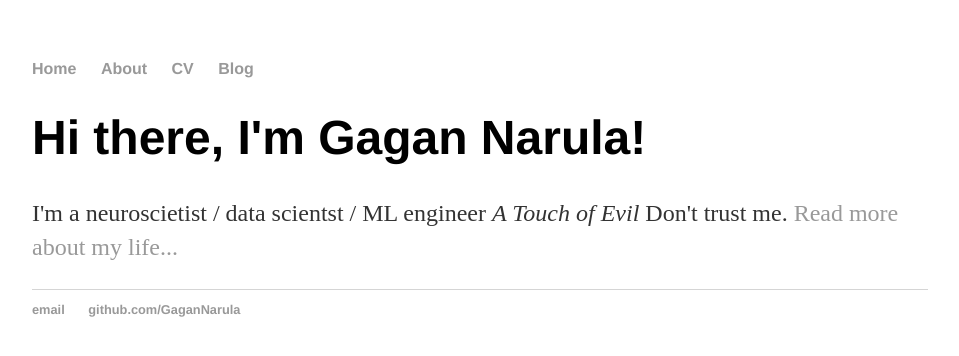
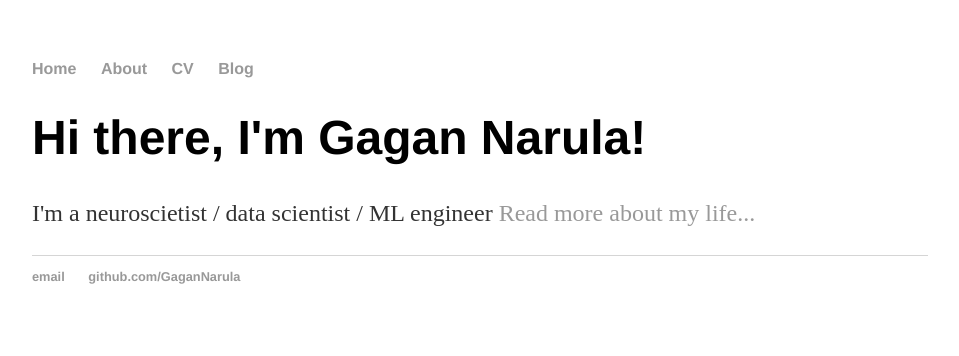
Before and after one commit to GaganNarula/gagannarula.github.io, a Jekyll site: the page built from index.html, in a window 1280 px wide. Shown: the top 356 px of the page, without its empty margins (160-1119 px from the left). Built offline with Jekyll 4.4.1, drawn with Linux system fonts in a browser that asks for light colours.

Commit message:
Update index.html
using default layout and page.title and content tags

```diff
--- a/index.html
+++ b/index.html
@@ -1,31 +1,9 @@
-<!DOCTYPE html>
-<html>
-	<head>
-		<title>Gagan Narula, Impossible Nerd</title>
-		<!-- link to main stylesheet -->
-		<link rel="stylesheet" type="text/css" href="/css/main.css">
-	</head>
-
-	<body>
-		<nav>
-    		<ul>
-        		<li><a href="/">Home</a></li>
-	        	<li><a href="/about">About</a></li>
-        		<li><a href="/cv">CV</a></li>
-        		<li><a href="/blog">Blog</a></li>
-    		</ul>
-		</nav>
-		<div class="container">
-    		<div class="blurb">
-        		<h1>Hi there, I'm Gagan Narula!</h1>
-				<p>I'm a neuroscietist / data scientst / ML engineer <em>A Touch of Evil</em> Don't trust me. <a href="/about">Read more about my life...</a></p>
-    		</div><!-- /.blurb -->
-		</div><!-- /.container -->
-		<footer>
-    		<ul>
-        		<li><a href="mailto:gagoburger@gmail.com">email</a></li>
-        		<li><a href="https://github.com/GaganNarula">github.com/GaganNarula</a></li>
-			</ul>
-		</footer>
-	</body>
-</html>
+---
+layout: default
+title: Gagan Narula
+---
+<div class="blurb">
+	<h1>Hi there, I'm Gagan Narula!</h1>
+		<p>I'm a neuroscietist / data scientist / ML engineer <a href="/about">Read more about my life...</a></p>
+</div><!-- /.blurb -->
+</div><!-- /.container -->
```
